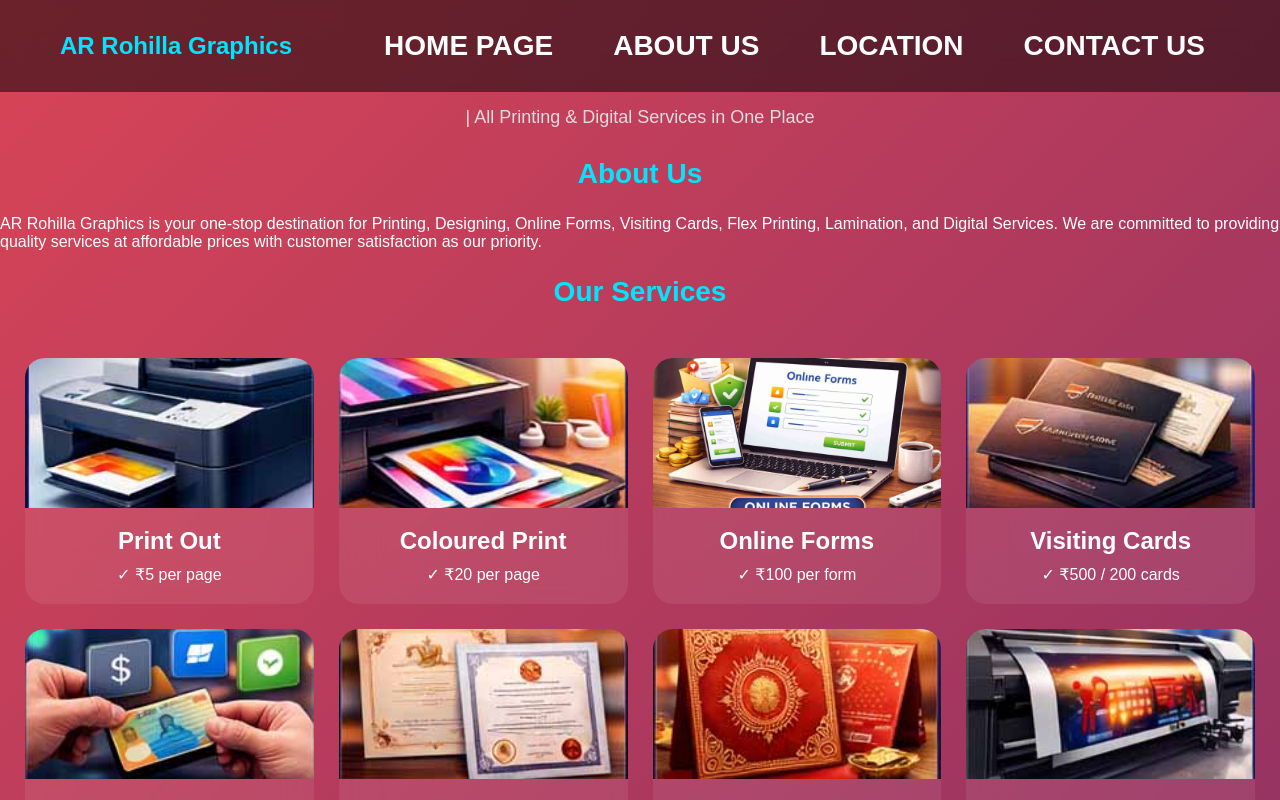
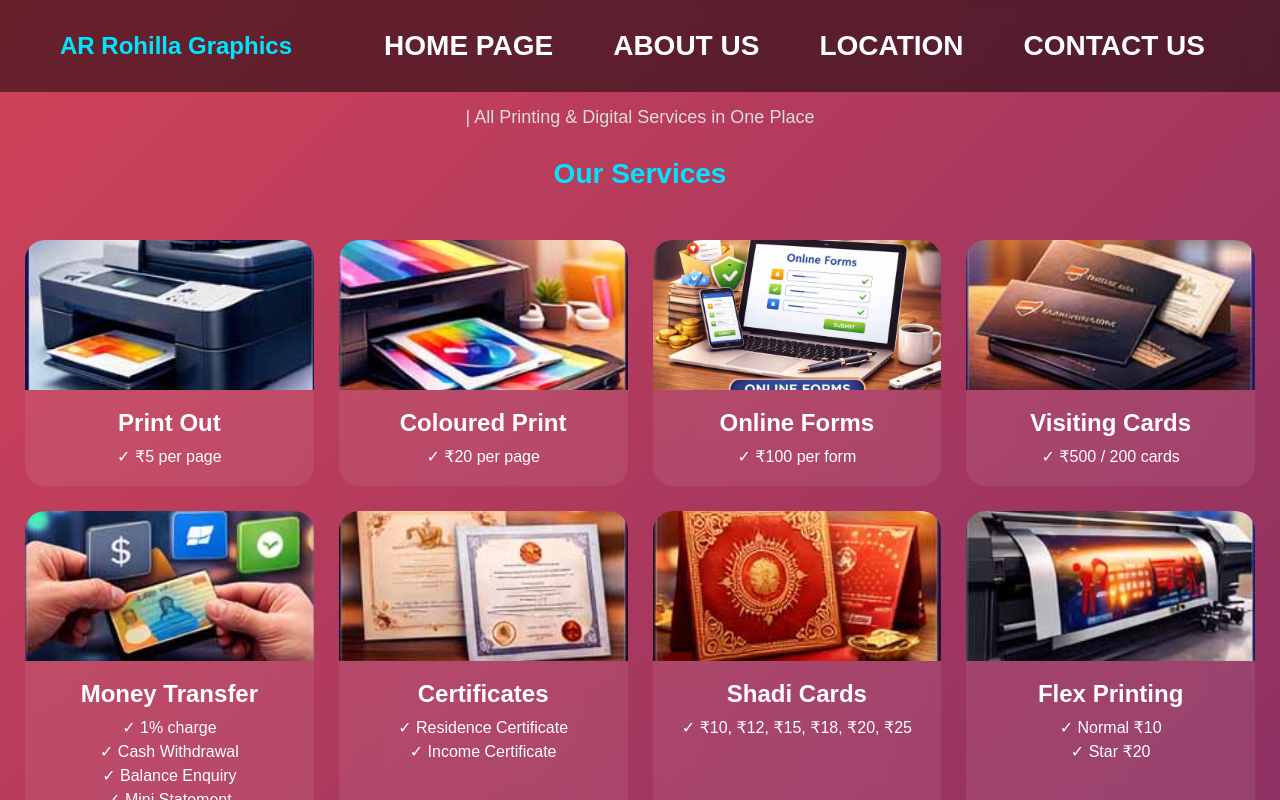
Before and after one commit to argraphicstech/ar-graphics-react-next, a Next.js app: page / in a window 1280 px wide. Shown: the top 800 px of the page. Built offline with nearby package versions, Linux system fonts and the light colour scheme.

Commit message:
Update page.jsx

```diff
--- a/app/page.jsx
+++ b/app/page.jsx
@@ -9,17 +9,6 @@ export default function Home() {
           | All Printing & Digital Services in One Place
         </div>
       </header>
-
-      {/* About Us Section */}
-      <section id="about" className="about-section">
-        <h2 className="title">About Us</h2>
-        <p className="about-text">
-          AR Rohilla Graphics is your one-stop destination for Printing,
-          Designing, Online Forms, Visiting Cards, Flex Printing, Lamination,
-          and Digital Services. We are committed to providing quality services
-          at affordable prices with customer satisfaction as our priority.
-        </p>
-      </section>
 
       <h2 className="title">Our Services</h2>
 
```
